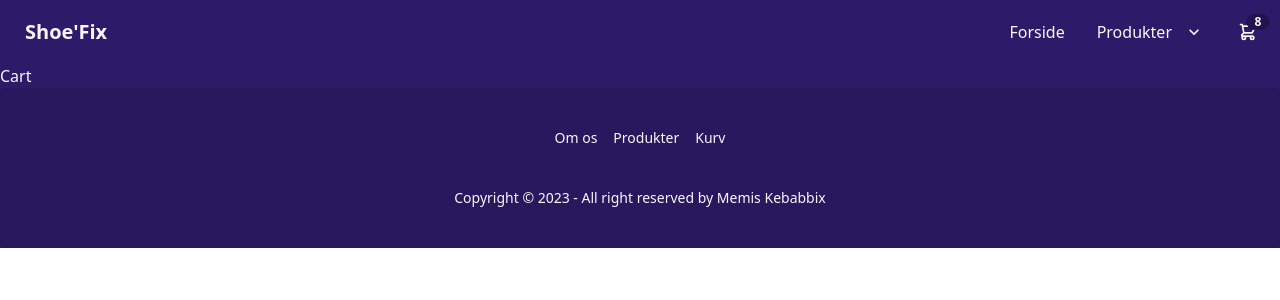
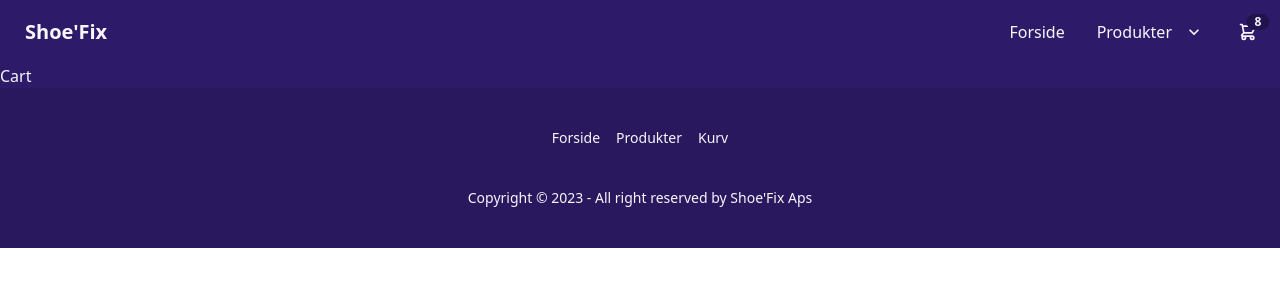
Before and after one commit to marcelcph/Laravel-WordPress-API-comparison, a React (Create React App) app in the folder react-frontend/: page /cart in a window 1280 px wide. Shown: the top 300 px of the page. Built offline with nearby package versions, Linux system fonts and the light colour scheme.

Commit message:
Update Footer.js

```diff
--- a/react-frontend/src/components/Footer.js
+++ b/react-frontend/src/components/Footer.js
@@ -1,16 +1,16 @@
 import React from "react";
-
+import { Link } from "react-router-dom";
 function Footer() {
   return (
     <>
       <footer class="footer footer-center p-10 bg-base-200 text-base-content rounded">
         <div class="grid grid-flow-col gap-4">
-          <a class="link link-hover">Om os</a>
-          <a class="link link-hover">Produkter</a>
-          <a class="link link-hover">Kurv</a>
+          <Link to="/"><a class="link link-hover">Forside</a></Link>
+          <Link to="/shop"><a class="link link-hover">Produkter</a></Link>
+          <Link to="/cart"><a class="link link-hover">Kurv</a></Link>
         </div>
         <div>
-          <p>Copyright © 2023 - All right reserved by Memis Kebabbix</p>
+          <p>Copyright © 2023 - All right reserved by Shoe'Fix Aps</p>
         </div>
       </footer>
     </>
```
